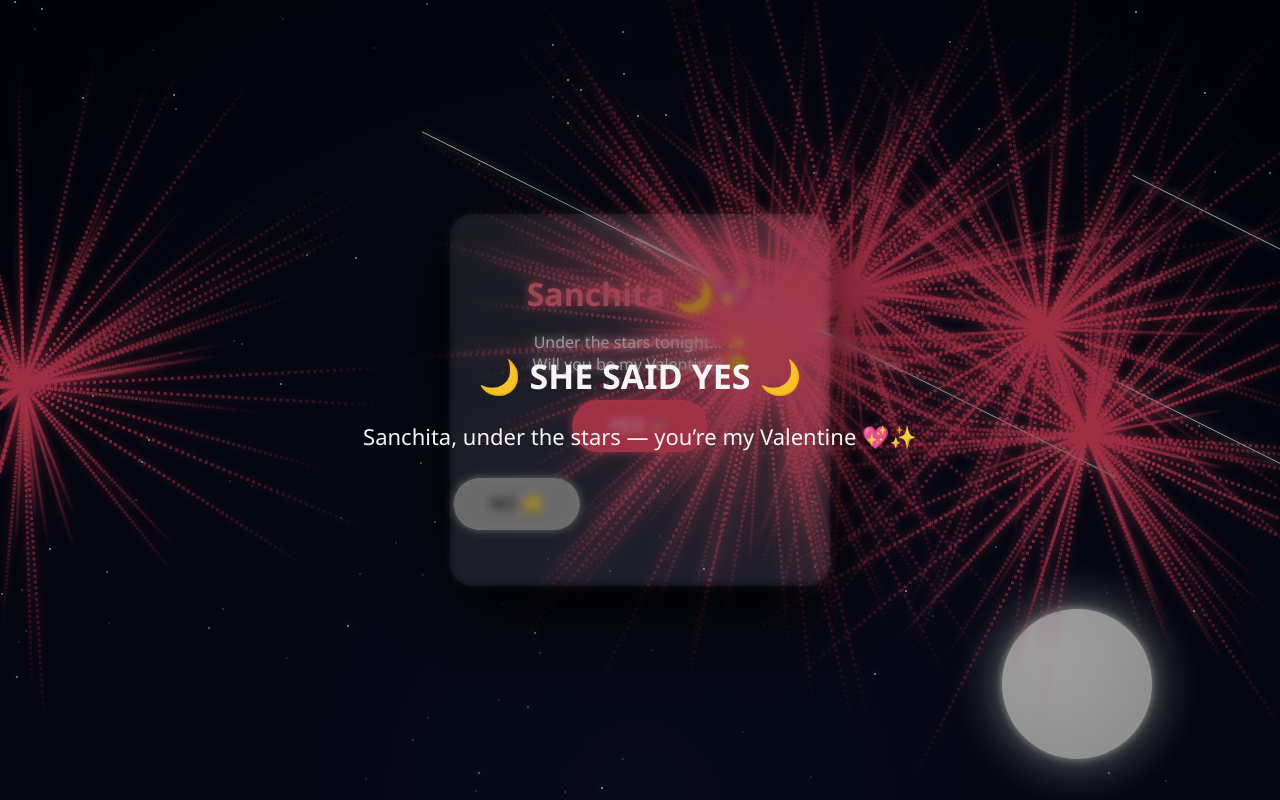
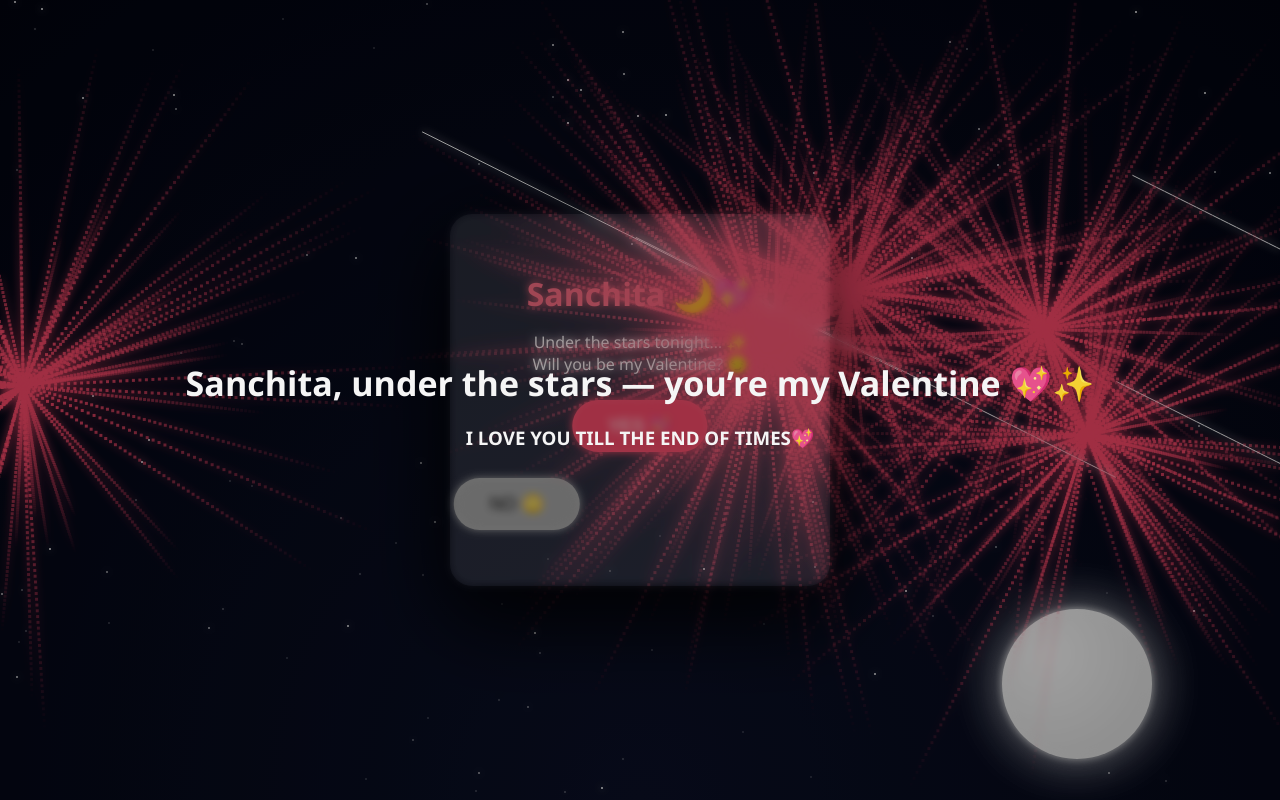
Before and after one commit to Souhardya28/Askout, a plain HTML site: page index.html in a window 1280 px wide. Both pictures are taken after a click on the button "YES 💖". Drawn offline with Linux system fonts and the light colour scheme.

Commit message:
Update YES MESSAGE content in index.html

```diff
--- a/index.html
+++ b/index.html
@@ -173,8 +173,8 @@ canvas {
 <!-- YES MESSAGE -->
 <div id="yesMessage">
   <div style="text-align:center;">
-    <h2>🌙 SHE SAID YES 🌙</h2>
-    <p>Sanchita, under the stars — you’re my Valentine 💖✨</p>
+    <h2>Sanchita, under the stars — you’re my Valentine 💖✨</h2>
+    <h3>I LOVE YOU TILL THE END OF TIMES💖</h3>
   </div>
 </div>
 
```
